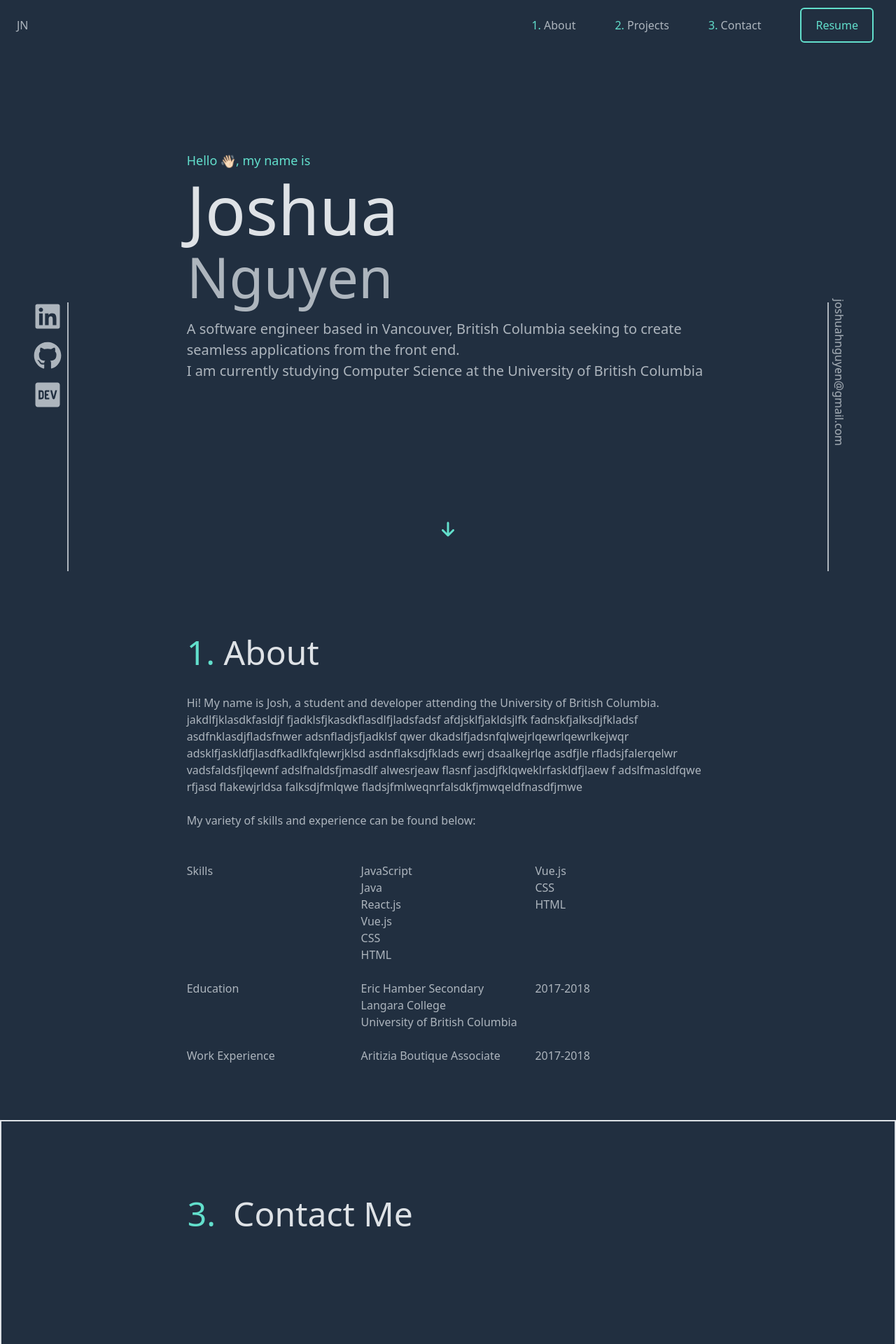
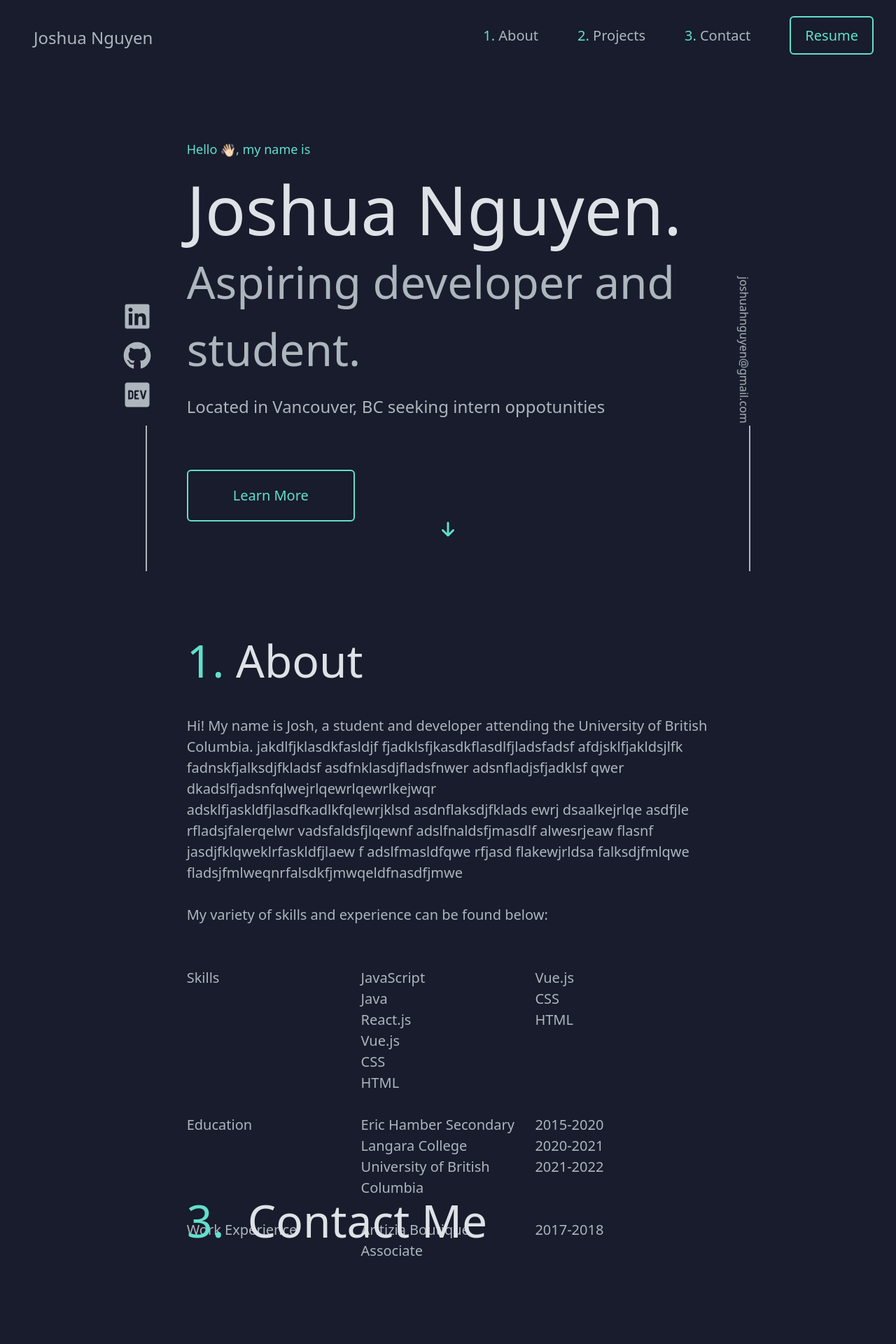
Before and after one commit to jn-han/jnhan.tech, a Vue app: page /#/ in a window 1280 px wide. Shown: the top 1920 px of the page at 70% size. Built offline with nearby package versions, Linux system fonts and the light colour scheme.

Commit message:
Visual appearance tweaks

```diff
--- a/src/components/About.vue
+++ b/src/components/About.vue
@@ -1,7 +1,7 @@
 <template>
 
 <div class="flex flex-col text-bone w-7/12">
-    <div class="relative top-24">
+    <div class="relative top-24 text-xl">
         <h1 class="text-white text-5xl"><span class="text-light-teal">1.&nbsp;</span>About</h1>
         <br>
         <p>Hi! My name is Josh, a student and developer attending the University of British Columbia. jakdlfjklasdkfasldjf fjadklsfjkasdkflasdlfjladsfadsf
@@ -35,7 +35,7 @@
                 Eric Hamber Secondary <br> Langara College <br> University of British Columbia
             </div>
             <div class="w-1/3">
-                2017-2018
+                2015-2020 <br> 2020-2021 <br> 2021-2022
             </div>
         </div>
         <br>
--- a/src/components/Home.vue
+++ b/src/components/Home.vue
@@ -1,7 +1,7 @@
 <template>
 <NavBar/>
 <Socials/>
-<div class="">
+<div class="bg-navy">
   <div class="grid auto-rows-auto top-24">
     <div class="flex align-items justify-center h-screen w-screen">
       <Intro/>
@@ -10,7 +10,7 @@
     <div class="h-screen w-screen flex justify-center">
       <About/>
     </div>
-    <div class="flex align-items justify-center h-screen w-screen border-2 border-white">
+    <div class="flex align-items justify-center h-screen w-screen">
       <Contact/>
     </div>
   </div>
--- a/src/components/Intro.vue
+++ b/src/components/Intro.vue
@@ -1,15 +1,16 @@
 <template>
     <div class="bg-light-teal flex align-items justify-center">
       <header class="absolute top-1/4 w-7/12">
-        <h3 class="text-lg relative top-4 text-light-teal flex">Hello<span class="animate-waving-hand">&nbsp;👋🏻</span>, my name is </h3>
-        <h1 class="text-7xl text-white">Joshua</h1>
-        <h3 class="relative bottom-9 text-6xl text-bone">Nguyen</h3>
-        <p class="text-xl relative bottom-9 text-bone">
-          A software engineer based in Vancouver, British Columbia seeking to create seamless applications from the front end.
+        <h3 class="text-lg relative text-light-teal flex">Hello<span class="animate-waving-hand">&nbsp;👋🏻</span>, my name is </h3>
+        <h2 class="text-7xl text-white">Joshua Nguyen.</h2>
+        <h3 class="relative bottom-4 text-5xl text-bone">Aspiring developer and student.</h3>
+        <p class="text-2xl relative  text-bone">
+          Located in Vancouver, BC seeking intern oppotunities
         </p>
-        <p class="text-xl relative bottom-9 text-bone">
-          I am currently studying Computer Science at the University of British Columbia
-        </p>
+        <br>
+        <br>
+        <br>
+        <button type="button" class="border-solid border-2 top border-light-teal px-16 py-5 rounded-md text-light-teal hover:bg-light-teal hover:text-navy transition duration-750 text-xl">Learn More</button>
       </header>
   </div>
 
--- a/src/components/NavBar.vue
+++ b/src/components/NavBar.vue
@@ -1,7 +1,8 @@
 <template>
-<div class="fixed bg-navy w-screen z-50 opacity-100 p-6 flex text-bone">
-    <div>
-        <router-link to="/">JN</router-link>
+<div class="fixed bg-navy w-screen z-50 opacity-100 py-9 p-12 flex text-bone text-xl">
+    <div class="">
+        <router-link to="/"><span class="text-2xl">Joshua Nguyen</span>
+        </router-link>
     </div>
     <nav class="absolute px-8 right-0 text-bone">
         <router-link class="pr-14 transition duration-750 ease-out hover:text-light-teal" to="/"><span class="text-light-teal">1. </span>About</router-link>
--- a/src/components/Socials.vue
+++ b/src/components/Socials.vue
@@ -1,5 +1,5 @@
 <template>
-<div class="grid grid-rows-4 gap-4 fixed bottom-40 left-12 text-bone">
+<div class="grid grid-rows-4 gap-4 fixed bottom-40 left-44 text-bone">
     <a href="https://www.linkedin.com/in/jn-han/" target="_blank">
         <svg class="fill-bone w-10 h-10 hover:fill-light-teal transition duration-1000 ease-out" xmlns="http://www.w3.org/2000/svg" viewBox="0 0 448 512"><!--! Font Awesome Pro 6.1.1 by @fontawesome - https://fontawesome.com License - https://fontawesome.com/license (Commercial License) Copyright 2022 Fonticons, Inc. --><path d="M416 32H31.9C14.3 32 0 46.5 0 64.3v383.4C0 465.5 14.3 480 31.9 480H416c17.6 0 32-14.5 32-32.3V64.3c0-17.8-14.4-32.3-32-32.3zM135.4 416H69V202.2h66.5V416zm-33.2-243c-21.3 0-38.5-17.3-38.5-38.5S80.9 96 102.2 96c21.2 0 38.5 17.3 38.5 38.5 0 21.3-17.2 38.5-38.5 38.5zm282.1 243h-66.4V312c0-24.8-.5-56.7-34.5-56.7-34.6 0-39.9 27-39.9 54.9V416h-66.4V202.2h63.7v29.2h.9c8.9-16.8 30.6-34.5 62.9-34.5 67.2 0 79.7 44.3 79.7 101.9V416z"/></svg>
     </a>
@@ -11,11 +11,11 @@
     </a>
 
 </div>
-<div class="grid fixed bottom-64 -right-6 text-bone">
+<div class="grid fixed bottom-72 right-28 text-bone">
     <p class="rotate-90 hover:text-light-teal transition duration-1000 ease-out">joshuahnguyen@gmail.com</p>
 </div>
-    <div class="h-96 fixed -bottom-4 left-24 border-l-2 border-l-bone"></div>
-    <div class="h-96 fixed -bottom-4 right-24 border-r-2 border-r-bone"></div>
+    <div class="h-52 fixed -bottom-4 left-52 border-l-2 border-l-bone"></div>
+    <div class="h-52 fixed -bottom-4 right-52 border-r-2 border-r-bone"></div>
 </template>
 
 <script>
--- a/tailwind.config.js
+++ b/tailwind.config.js
@@ -7,7 +7,7 @@ module.exports = {
     colors: {
       'light-teal': '#62dfcc',
       'dark-teal': '#088E99',
-      'navy': '#212f40',
+      'navy': '#181c2c',
       'bone': '#adb5bd',
       'white': '#dee2e6'
     },
@@ -21,7 +21,7 @@ module.exports = {
       '2xl': '1.5rem',
       '3xl': '1.875rem',
       '4xl': '2.25rem',
-      '5xl': '3rem',
+      '5xl': '4rem',
       '6xl': '5rem',
       '7xl': '6rem',
     },
```
